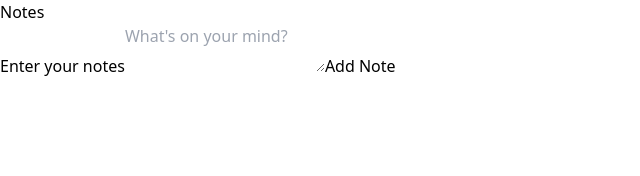
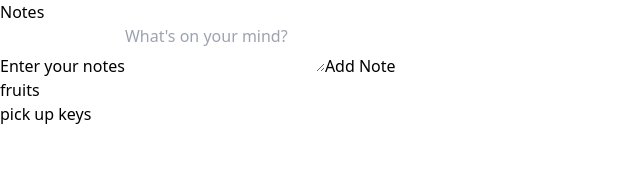
Before and after one commit to rrex-godaddy/workshop-notes-app, a React (Vite) app: page / in a window 1280 px wide. Shown: the top 176 px of the page, without its empty margins (0-640 px from the left). Built offline with nearby package versions, Linux system fonts and the light colour scheme.

Commit message:
Inital commit for displaying added notes

```diff
--- a/src/AddNote.jsx
+++ b/src/AddNote.jsx
@@ -1,13 +1,13 @@
 import { useState } from 'react';
 
-function AddNote() {
+function AddNote({ addNote }) {
   const [textareaValue, setTextareaValue] = useState('');
 
   return (
     <form
       onSubmit={ (event) => {
       event.preventDefault();
-      console.log("I want to add this note", textareaValue);
+      addNote(textareaValue);
       setTextareaValue('');
     }}>
       <label
--- a/src/App.jsx
+++ b/src/App.jsx
@@ -1,12 +1,30 @@
+import { useState } from "react"
 import AddNote from "./AddNote"
+import NoteList from "./NoteList"
 
 function App() {
+  const [notes, setNotes] = useState([
+    'fruits',
+    'pick up keys'
+  ]);
+
+  const addStrToArray = (str) => {
+    const copyOfNotes = Array.from(notes);
+    copyOfNotes.push(str);
+    setNotes(copyOfNotes);
+  }
+
   return (
     <main>
       <h1>
         Notes
       </h1>
-      <AddNote/>
+      <AddNote
+        addNote = { addStrToArray }
+      />
+      <NoteList
+        notes={ notes }
+      />
     </main>
   )
 }
--- /dev/null
+++ b/src/NoteList.jsx
@@ -0,0 +1,15 @@
+function NoteList({ notes }) {
+  console.log('[DEBUG] props', notes);
+
+  return (
+    <ul>
+      { notes.map( (note, index) =>
+        <li key={ index }>
+          { note }
+        </li>)
+      }
+    </ul>
+  )
+}
+
+export default NoteList
```
